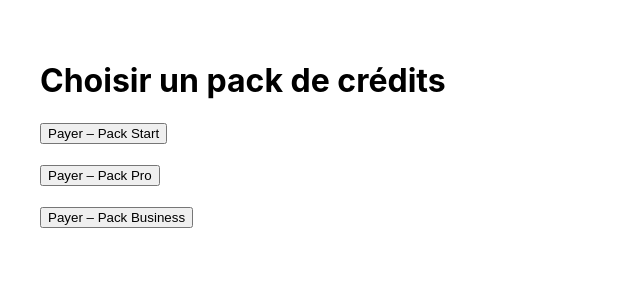
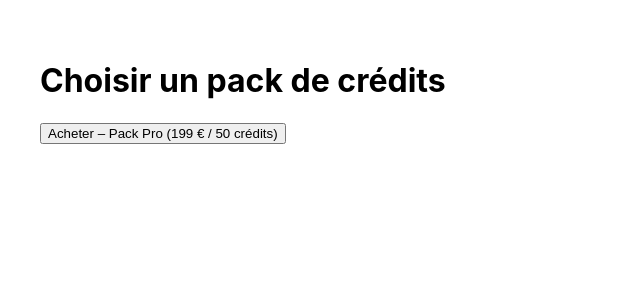
Before and after one commit to GreenBorder/green-border-frontend, a React (Create React App) app: page /pricing in a window 1280 px wide. Shown: the top 300 px of the page, without its empty margins (0-640 px from the left). Built offline with nearby package versions, Linux system fonts and the light colour scheme.

Commit message:
Frontend: connect Pro pack to Stripe Checkout (test mode)

```diff
--- a/src/screens/Pricing/index.js
+++ b/src/screens/Pricing/index.js
@@ -1,15 +1,29 @@
+async function buyProPack() {
+  const response = await fetch(
+    "https://green-border-backend-isj9q.ondigitalocean.app/checkout",
+    {
+      method: "POST",
+      headers: {
+        "Content-Type": "application/json",
+      },
+      body: JSON.stringify({
+        price_id: "price_1SxQR9H27V3cOtxeZBWrhxOg", // Pack Pro
+      }),
+    }
+  );
+
+  const data = await response.json();
+  window.location.href = data.url;
+}
+
 export default function Pricing() {
   return (
     <div style={{ padding: "40px" }}>
       <h1>Choisir un pack de crédits</h1>
 
-      <button>Payer – Pack Start</button>
-      <br /><br />
-
-      <button>Payer – Pack Pro</button>
-      <br /><br />
-
-      <button>Payer – Pack Business</button>
+      <button onClick={buyProPack}>
+        Acheter – Pack Pro (199 € / 50 crédits)
+      </button>
     </div>
   );
 }
```
